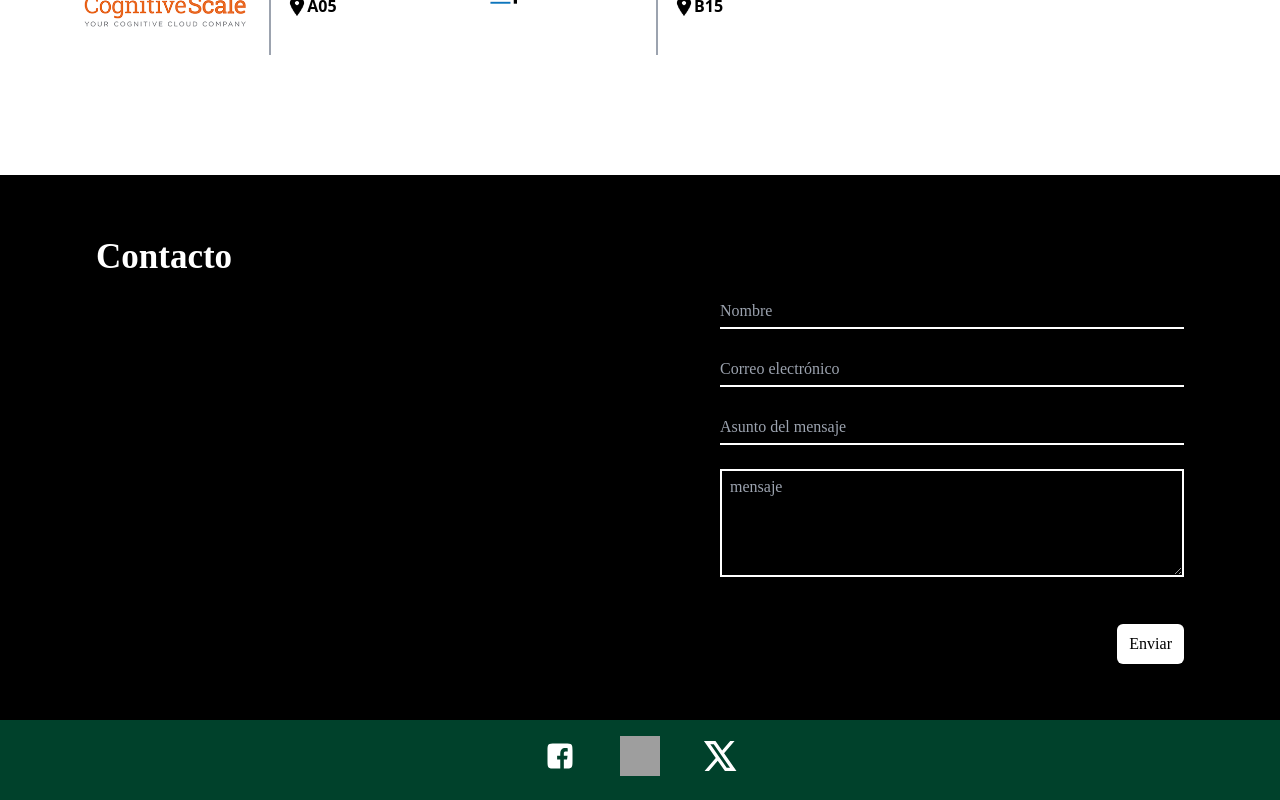
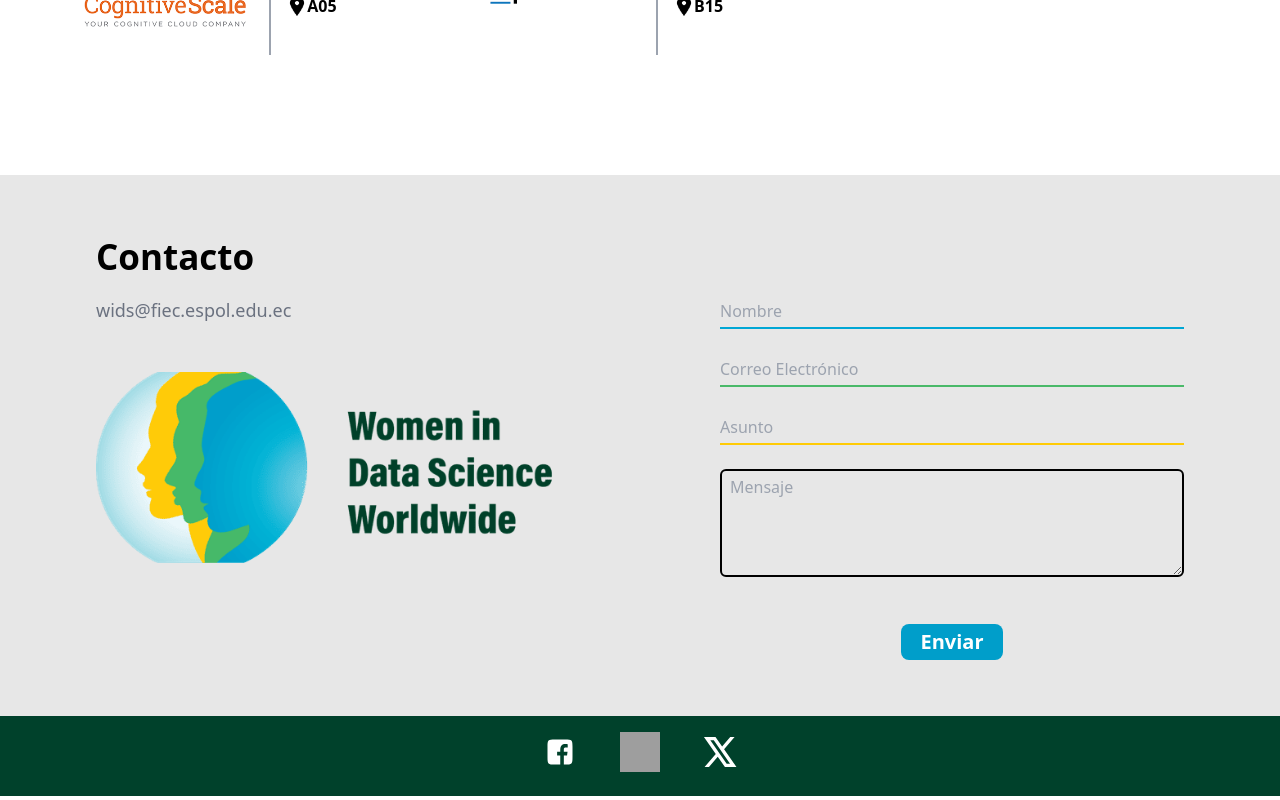
Before and after one commit to Taws-Espol/wids-website, a React (Vite) app: page / in a window 1280 px wide. Shown: the part 4119-4919 px from the top of the page. Built offline with nearby package versions, Linux system fonts and the light colour scheme; grey boxes are pictures that could not be loaded; a web font is replaced by a local one.

Commit message:
Resolviendo conflicto despues del pull desde main

```diff
--- a/src/shared/Footer.jsx
+++ b/src/shared/Footer.jsx
@@ -31,9 +31,15 @@ function Footer() {
 
     return (
       <footer className='font-acumin'>
-        <ul className={`bg-[rgb(0,0,0)] grid xl:grid-cols-2 grid-cols-1 w-full px-4 py-4 ${nothome ? 'hidden':'block'}`}>
+        <ul className={`bg-[rgb(231,231,231)] grid xl:grid-cols-2 grid-cols-1 w-full px-4 py-4 ${nothome ? 'hidden':'block'}`}>
           <li className="px-20 pt-10 xl:text-start text-center">
-            <h2 className="text-[35px] font-semibold text-white mb-10">Contacto</h2>
+            <h2 className="text-[35px] font-sans font-semibold text-black mb-3">Contacto</h2>
+            <h3 className="text-lg font-sans text-gray-500 mb-12">wids@fiec.espol.edu.ec</h3>
+
+            <img src="/src/assets/wids-logo.png" className="mx-auto"/>
+
+
+
           </li>
           <li className="px-20 text-center">
             <br className='xl:block hidden'/>
@@ -50,7 +56,7 @@ function Footer() {
                 <input
                   type="text"
                   name="user_name"
-                  className="bg-transparent border-b-2 border-white w-full text-white focus:outline-none py-1"
+                  className="bg-transparent border-b-2 border-[rgb(0,167,213)] w-full font-sans text-black focus:outline-none py-1"
                   placeholder="Nombre"
                 />
               </div>
@@ -62,8 +68,8 @@ function Footer() {
                 <input
                   type="email"
                   name="user_email"
-                  className="bg-transparent border-b-2 border-white w-full text-white focus:outline-none py-1"
-                  placeholder="Correo electrónico"
+                  className="bg-transparent border-b-2 border-[rgb(74,185,105)] w-full font-sans text-black focus:outline-none py-1"
+                  placeholder="Correo Electrónico"
                 />
               </div>
               <div className="mb-6">
@@ -74,8 +80,8 @@ function Footer() {
                 <input
                   type="text"
                   name="Subject"
-                  className="bg-transparent border-b-2 border-white w-full text-white focus:outline-none py-1"
-                  placeholder="Asunto del mensaje"
+                  className="bg-transparent border-b-2 border-[rgb(255,203,5)] w-full font-sans bg-opacity-5 text-black focus:outline-none py-1 "
+                  placeholder="Asunto"
                 />
               </div>
               <div className="mb-10">
@@ -86,12 +92,12 @@ function Footer() {
                 <textarea
                   name="message"
                   rows="4"
-                  className="bg-transparent border-2 border-white w-full text-white focus:outline-none py-1 px-2"
-                  placeholder="mensaje"
+                  className="bg-transparent border-2 border-black w-full font-sans text-black focus:outline-none py-1 px-2 rounded-md"
+                  placeholder="Mensaje"
                 ></textarea>
               </div>
-              <div className="mb-10 xl:text-end">
-                <input type="submit" value="Enviar" className="cursor-pointer border-1 bg-white px-3 py-2 rounded-md"/>
+              <div className="mb-10 flex justify-center">
+                <input type="submit" value="Enviar" className="cursor-pointer  border-1 bg-[rgb(0,158,202)] font-sans font-semibold text-xl text-white px-5 py-1 rounded-lg"/>
               </div>
             </form>
           </li>
```
